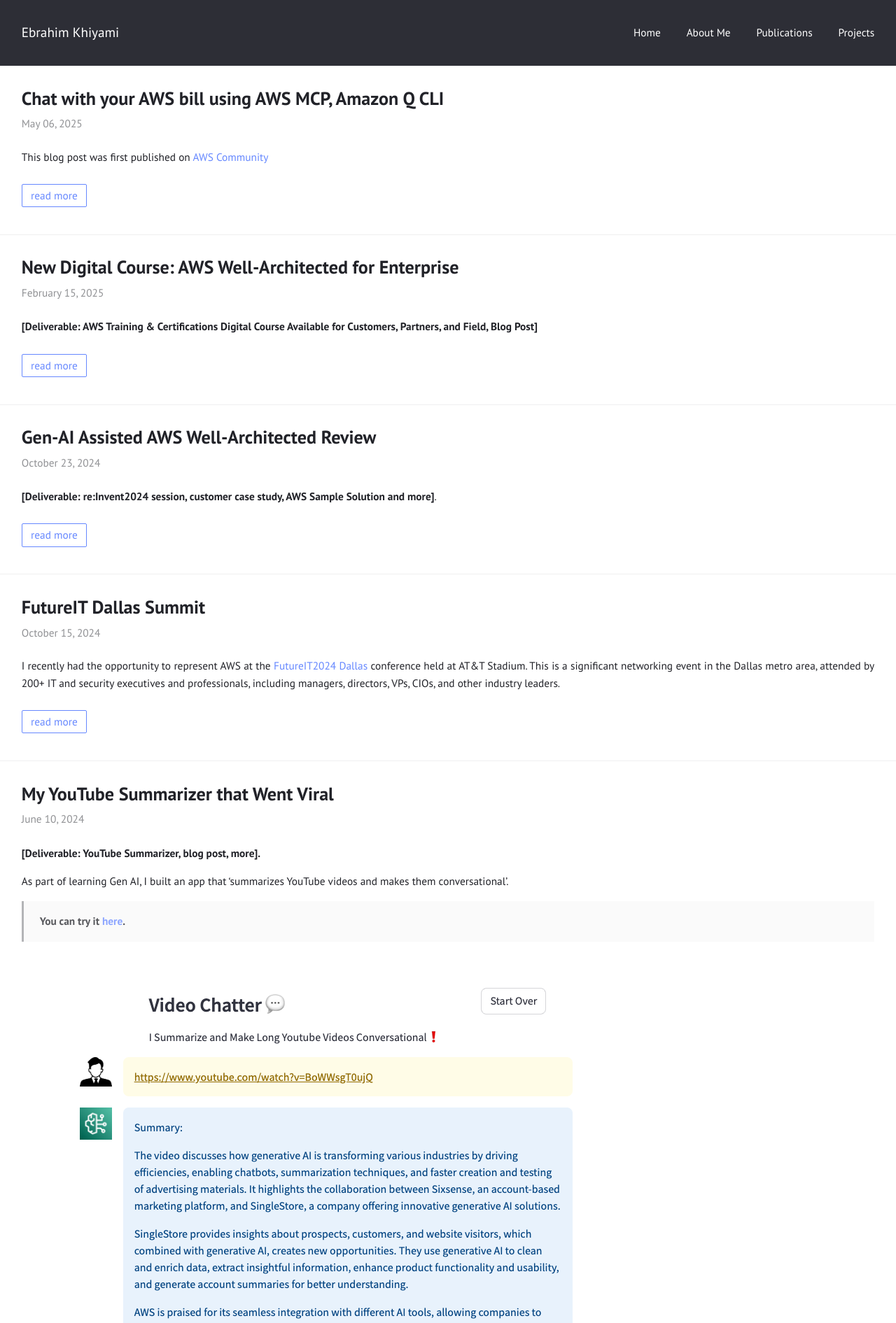
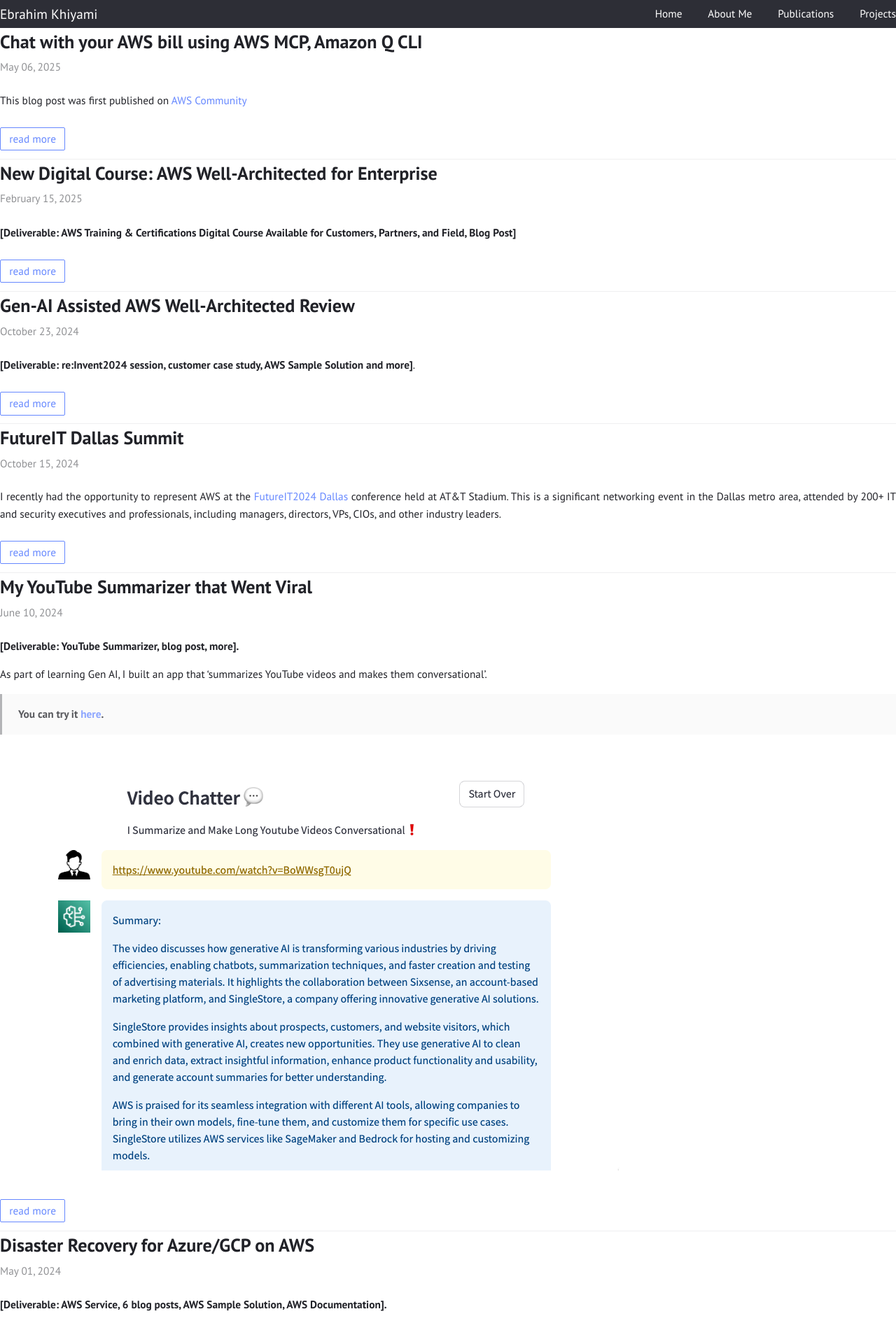
Before and after one commit to ekhiyami/ekhiyami.github.io, a Jekyll site: the page built from index.html, in a window 1280 px wide. Shown: the top 1891 px of the page at 70% size. Built offline with Jekyll 4.4.1, drawn with Linux system fonts in a browser that asks for light colours.

Commit message:
Update frame.sass

```diff
--- a/assets/css/frame.sass
+++ b/assets/css/frame.sass
@@ -16,7 +16,7 @@
 
 @media (min-width: 32em)
   body > header, body > article, body > footer
-    padding: 1.75em 2em
+    padding: 0
 
 @media (prefers-color-scheme: dark)
   html
```
